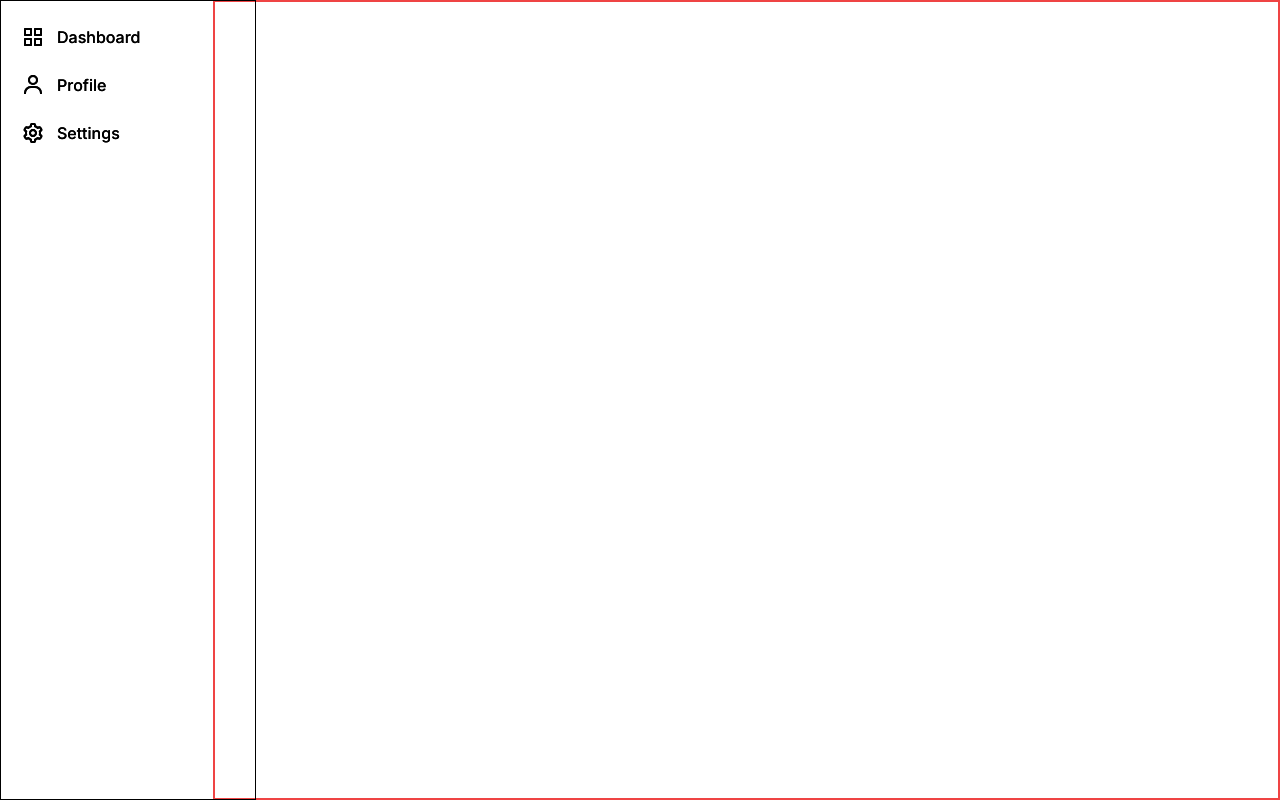
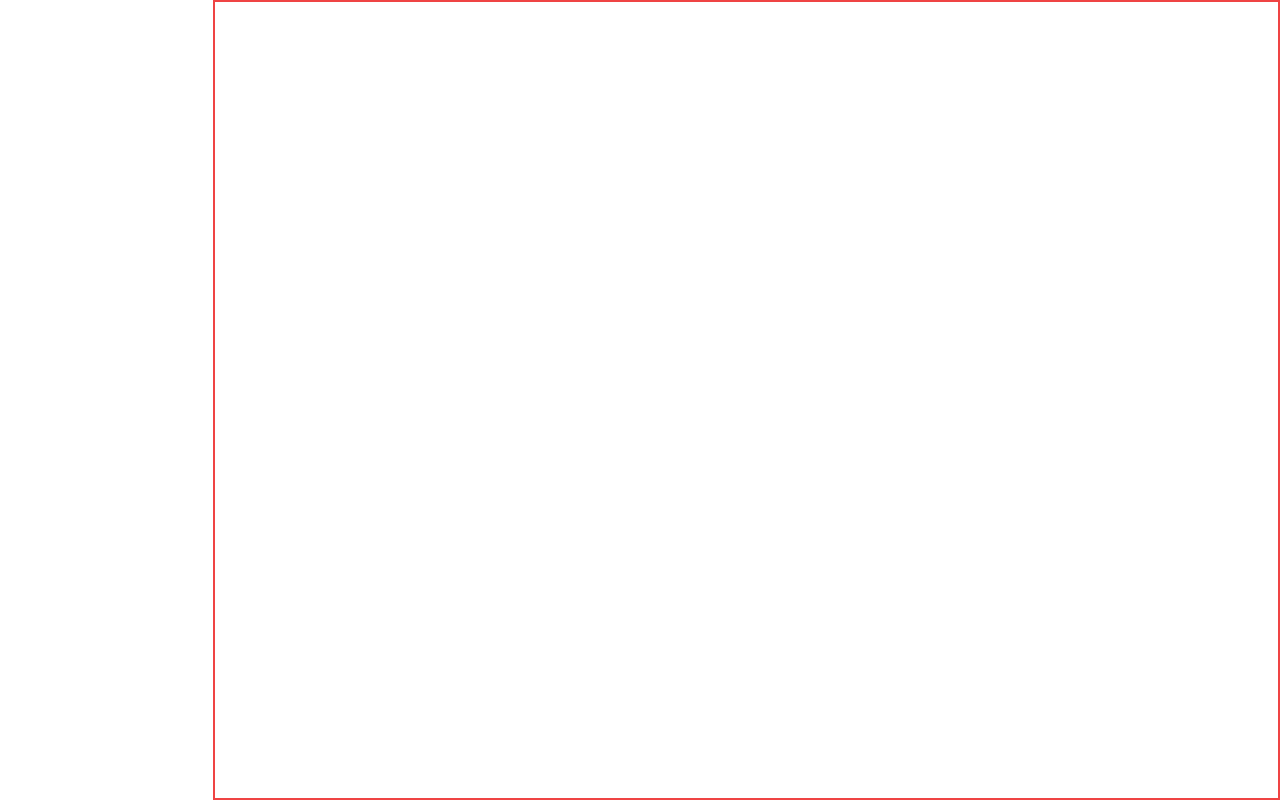
Before and after one commit to Sibindra/twitter-insights, a Next.js app: page /dashboard in a window 1280 px wide. Built offline with nearby package versions, Linux system fonts and the light colour scheme.

Commit message:
removed sidebar

```diff
--- a/app/dashboard/layout.tsx
+++ b/app/dashboard/layout.tsx
@@ -1,5 +1,5 @@
 import React, { ReactNode } from "react";
-import SideBar from "@/components/SideBar";
+// import SideBar from "@/components/SideBar";
 
 
 interface LayoutProps {
@@ -10,7 +10,7 @@ export default function Layout({ children }: LayoutProps) {
   return (
     <div className="flex flex-row">
       <div className="flex">
-        <SideBar />
+        {/* <SideBar /> */}
       </div>
 
       {/* Main Content */}
--- a/app/dashboard/page.tsx
+++ b/app/dashboard/page.tsx
@@ -1,17 +1,8 @@
-"use client";
-
-import SideBar from "@/components/SideBar";
-
-// import { BiGridAlt, BiUser, BiCog } from "react-icons/bi";
-// import { HiMenuAlt2 } from "react-icons/hi";
-// import { useState } from "react";
-
 export default function Dashboard() {
 
 
   return (
     <div>
-          <SideBar />
     </div>
   );
 }
--- a/components/SideBar.tsx
+++ /dev/null
@@ -1,74 +0,0 @@
-"use client";
-import { BiGridAlt, BiUser, BiCog } from "react-icons/bi";
-import { HiMenuAlt2 } from "react-icons/hi";
-import { useState } from "react";
-import Link from 'next/link';
-
-export default function Dashboard() {
-  // sidebar state for mobile screens
-  const [sidebarOpen, setSidebarOpen] = useState(true);
-
-  const toggleSidebar = () => {
-    setSidebarOpen(!sidebarOpen);
-  };
-
-  return (
-    <div className="">
-      <button
-        data-drawer-target="default-sidebar"
-        data-drawer-toggle="default-sidebar"
-        aria-controls="default-sidebar"
-        type="button"
-        className="inline-flex items-center p-2 mt-2 ml-3 text-sm rounded-none-none sm:hidden hover:bg-gray-100 focus:outline-none focus:ring-2 focus:ring-gray-20"
-        onClick={toggleSidebar}
-      >
-        <span className="sr-only">Toggle menu</span>
-        <HiMenuAlt2 className="w-6 h-6" />
-      </button>
-
-      {sidebarOpen && (
-        <aside
-          id="default-sidebar"
-          className="fixed top-0 left-0 z-40 w-64 h-screen transition-transform -translate-x-full sm:translate-x-0 border border-black"
-          aria-label="Sidebar"
-        >
-          <div className="h-full px-3 py-4 overflow-y-auto bg-gray-5">
-            <ul className="space-y-2 font-medium">
-              <li>
-                <Link
-                  href="#"
-                  className="flex items-center p-2 rounded-none-lg hover:bg-gray-100"
-                >
-                  <BiGridAlt className="w-6 h-6 transition duration-75 group-hover:" />
-                  <span className="ml-3">Dashboard</span>
-                </Link>
-              </li>
-
-              <li>
-                <Link
-                  href="/dashboard/profile"
-                  className="flex items-center p-2 rounded-none-lg hover:bg-gray-100"
-                >
-                  <BiUser className="flex-shrink-0 w-6 h-6 transition duration-75 group-hover:" />
-                  <span className="flex-1 ml-3 whitespace-nowrap">Profile</span>
-                </Link>
-              </li>
-
-              <li>
-                <Link
-                  href="/dashboard/settings"
-                  className="flex items-center p-2 rounded-none-lg hover:bg-gray-100"
-                >
-                  <BiCog className="flex-shrink-0 w-6 h-6 transition duration-75 group-hover:" />
-                  <span className="flex-1 ml-3 whitespace-nowrap">
-                    Settings
-                  </span>
-                </Link>
-              </li>
-            </ul>
-          </div>
-        </aside>
-      )}
-    </div>
-  )
-      }
--- a/components/Sidebar.tsx
+++ /dev/null
@@ -1,74 +0,0 @@
-"use client";
-import { BiGridAlt, BiUser, BiCog } from "react-icons/bi";
-import { HiMenuAlt2 } from "react-icons/hi";
-import { useState } from "react";
-import Link from 'next/link';
-
-export default function SideBar() {
-  // sidebar state for mobile screens
-  const [sidebarOpen, setSidebarOpen] = useState(true);
-
-  const toggleSidebar = () => {
-    setSidebarOpen(!sidebarOpen);
-  };
-
-  return (
-    <div className="">
-      <button
-        data-drawer-target="default-sidebar"
-        data-drawer-toggle="default-sidebar"
-        aria-controls="default-sidebar"
-        type="button"
-        className="inline-flex items-center p-2 mt-2 ml-3 text-sm rounded-none-none sm:hidden hover:bg-gray-100 focus:outline-none focus:ring-2 focus:ring-gray-20"
-        onClick={toggleSidebar}
-      >
-        <span className="sr-only">Toggle menu</span>
-        <HiMenuAlt2 className="w-6 h-6" />
-      </button>
-
-      {sidebarOpen && (
-        <aside
-          id="default-sidebar"
-          className="fixed top-0 left-0 z-40 w-64 h-screen transition-transform -translate-x-full sm:translate-x-0 border border-black"
-          aria-label="Sidebar"
-        >
-          <div className="h-full px-3 py-4 overflow-y-auto bg-gray-5">
-            <ul className="space-y-2 font-medium">
-              <li>
-                <Link
-                  href="#"
-                  className="flex items-center p-2 rounded-none-lg hover:bg-gray-100"
-                >
-                  <BiGridAlt className="w-6 h-6 transition duration-75 group-hover:" />
-                  <span className="ml-3">Dashboard</span>
-                </Link>
-              </li>
-
-              <li>
-                <Link
-                  href="/dashboard/profile"
-                  className="flex items-center p-2 rounded-none-lg hover:bg-gray-100"
-                >
-                  <BiUser className="flex-shrink-0 w-6 h-6 transition duration-75 group-hover:" />
-                  <span className="flex-1 ml-3 whitespace-nowrap">Profile</span>
-                </Link>
-              </li>
-
-              <li>
-                <Link
-                  href="/dashboard/settings"
-                  className="flex items-center p-2 rounded-none-lg hover:bg-gray-100"
-                >
-                  <BiCog className="flex-shrink-0 w-6 h-6 transition duration-75 group-hover:" />
-                  <span className="flex-1 ml-3 whitespace-nowrap">
-                    Settings
-                  </span>
-                </Link>
-              </li>
-            </ul>
-          </div>
-        </aside>
-      )}
-    </div>
-  )
-      }
```
